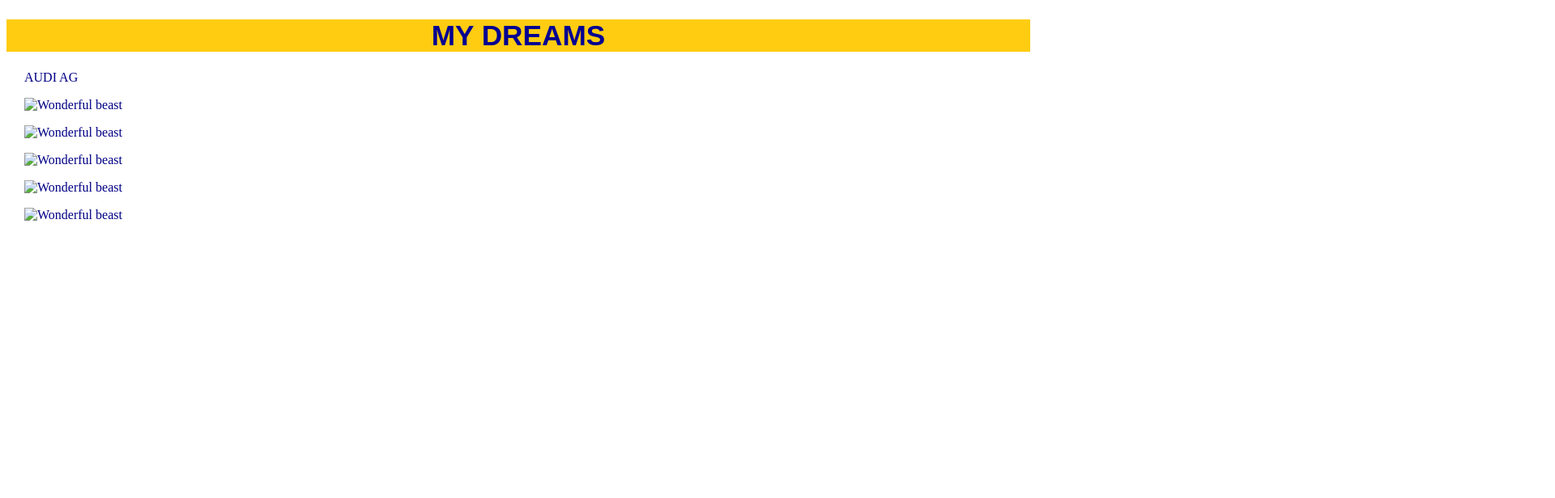
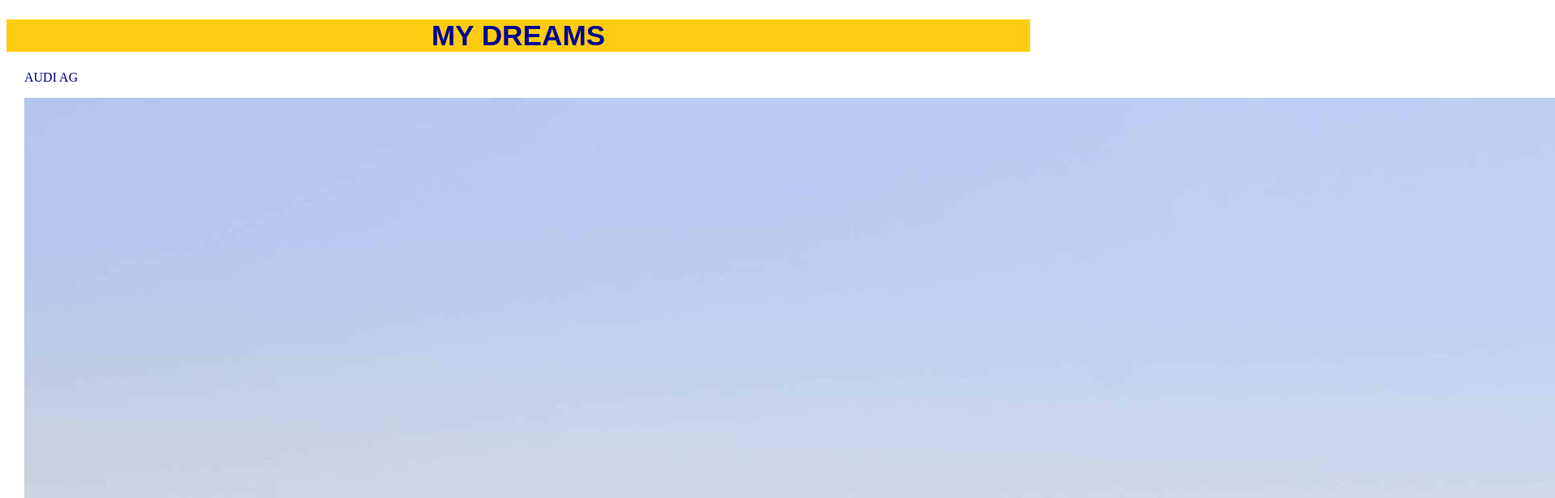
Before and after one commit to VoloGor/HomeTask1_1, a plain HTML site: page task1 – git pracrice I/index.html in a window 1280 px wide. Shown: the top 616 px of the page at 81% size, 1920 px wide, since content can reach past the window. Drawn offline with Linux system fonts and the light colour scheme.

Commit message:
Update index.html

```diff
--- a/task1 – git pracrice I/index.html
+++ b/task1 – git pracrice I/index.html
@@ -9,10 +9,10 @@
 <body>
 <h1>MY DREAMS</h1>
 <p>AUDI AG</p>
-<p><img src="images/image1_1" alt="Wonderful beast"></p>
-<p><img src="images/image2_1" alt="Wonderful beast"></p>
-<p><img src="images/image3_1" alt="Wonderful beast"></p>
-<p><img src="images/image4_1" alt="Wonderful beast"></p>
-<p><img src="images/image5_1" alt="Wonderful beast"></p>
+<p><img src="images/image1_1.jpeg" alt="Wonderful beast"></p>
+<p><img src="images/image2_1.jpeg" alt="Wonderful beast"></p>
+<p><img src="images/image3_1.jpeg" alt="Wonderful beast"></p>
+<p><img src="images/image4_1.jpeg" alt="Wonderful beast"></p>
+<p><img src="images/image5_1.jpeg" alt="Wonderful beast"></p>
 </body>
 </html>
```
